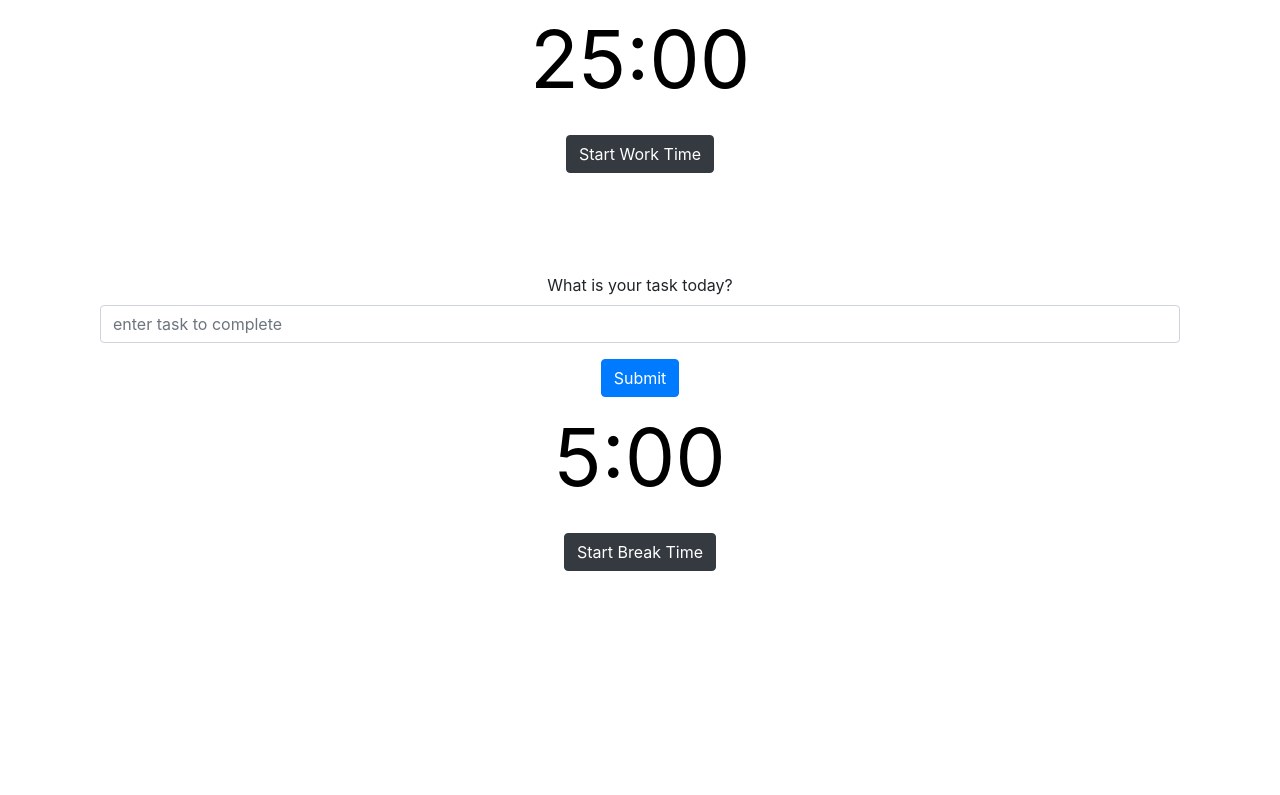
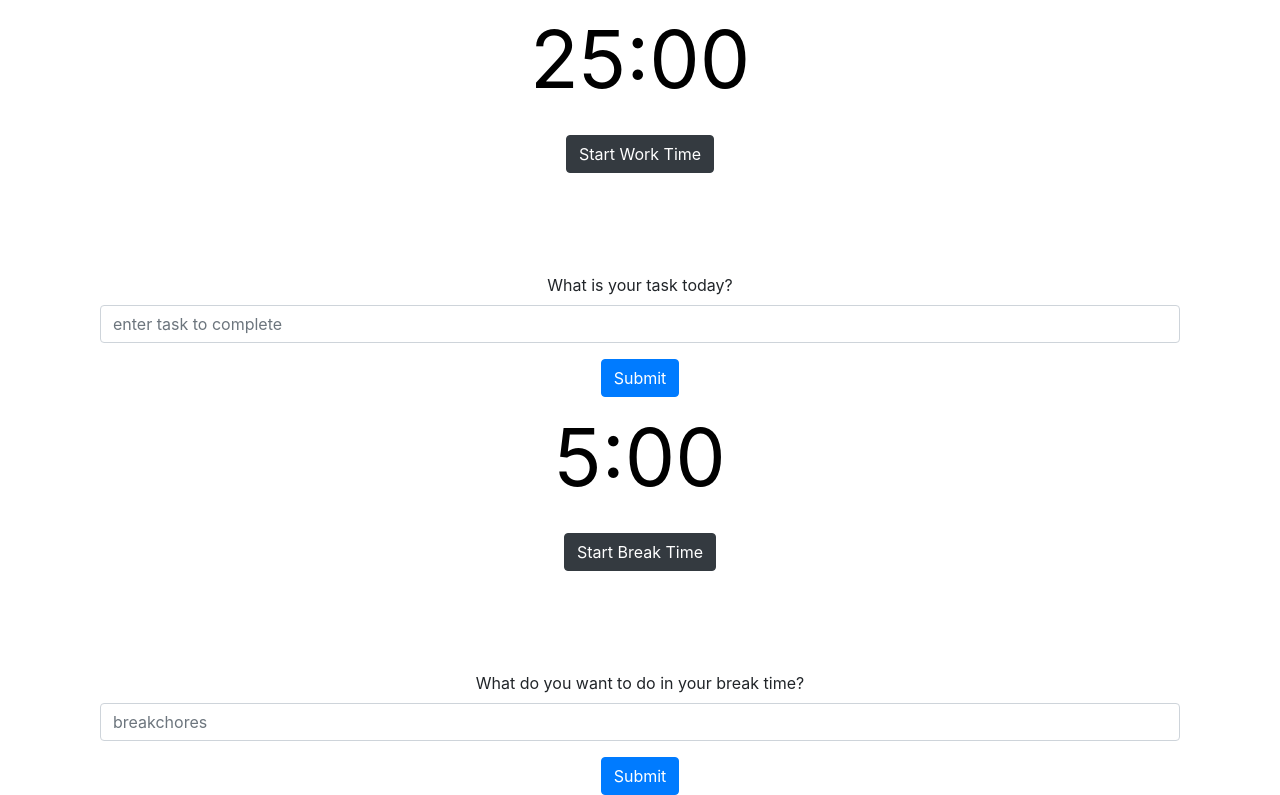
Before and after one commit to LewisNjagi/pomodoro, a Flask app: page / in a window 1280 px wide. Shown: the part 893-1688 px from the top of the page. Before the commit the page ends 1464 px from the top, so only its background shows below. Run offline with Flask 2, Linux system fonts and the light colour scheme; some libraries are stand-ins or nearby versions.

Commit message:
countdown is iven id timer

```diff
--- a/app/templates/index.html
+++ b/app/templates/index.html
@@ -52,7 +52,7 @@
             </li>
         </ul>
     </div>
-    <div class="container" style="text-align: center;">
+    <div class="container" id="timer" style="text-align: center; " >
         <p id="countdown" style="color: black; font-size: 80px;">25:00</p>
     <button type="button" id="call" class="btn btn-dark" style="margin-bottom: 100px;">Start Work Time</button>
 
@@ -87,6 +87,7 @@
               listNode.appendChild(liNode)
             }
 
+
         </script>
         <!-- <script>
             function addLi(){
@@ -99,16 +100,17 @@
     <p id="countdownfive" style="color: black; font-size: 80px;">5:00</p>
     <button type="button" id="callfive" class="btn btn-dark" style="margin-bottom: 100px;">Start Break Time</button>
 
-    <!-- <form action="">
+    <form action="">
     <div class="form-group">
         <label for="task">What do you want to do in your break time?</label>
         <input type="task" class="form-control" placeholder="breakchores" id="task">
-      </div> -->
+      </div>
 
-      <!-- <button onclick="addLi" type="submit" class="btn btn-primary">Submit</button> -->
+      <button onclick="addLi" type="submit" class="btn btn-primary">Submit</button>
 
-    <!-- </form> -->
+    </form>
 </div>
 </div>
 <script src="../static/js/script.js"></script>
 {% endblock %}
+<br><br><br>
```
